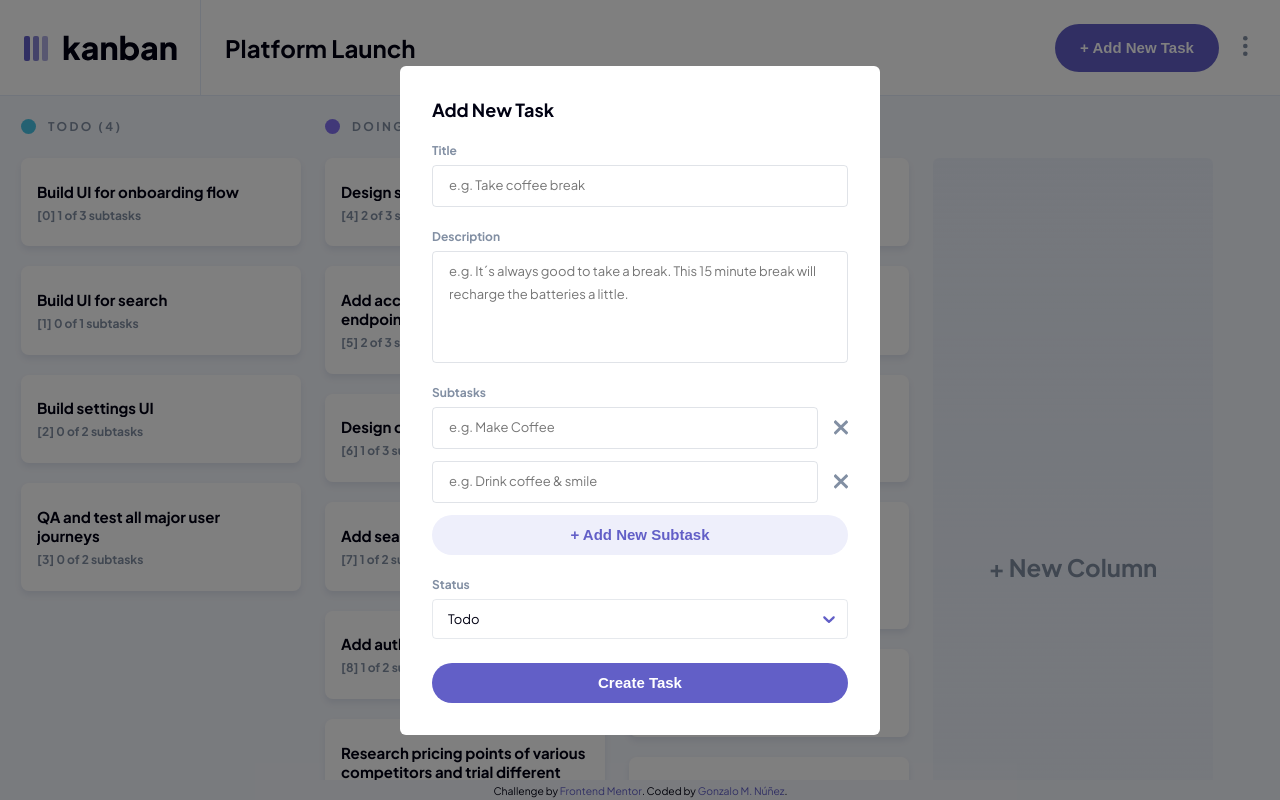
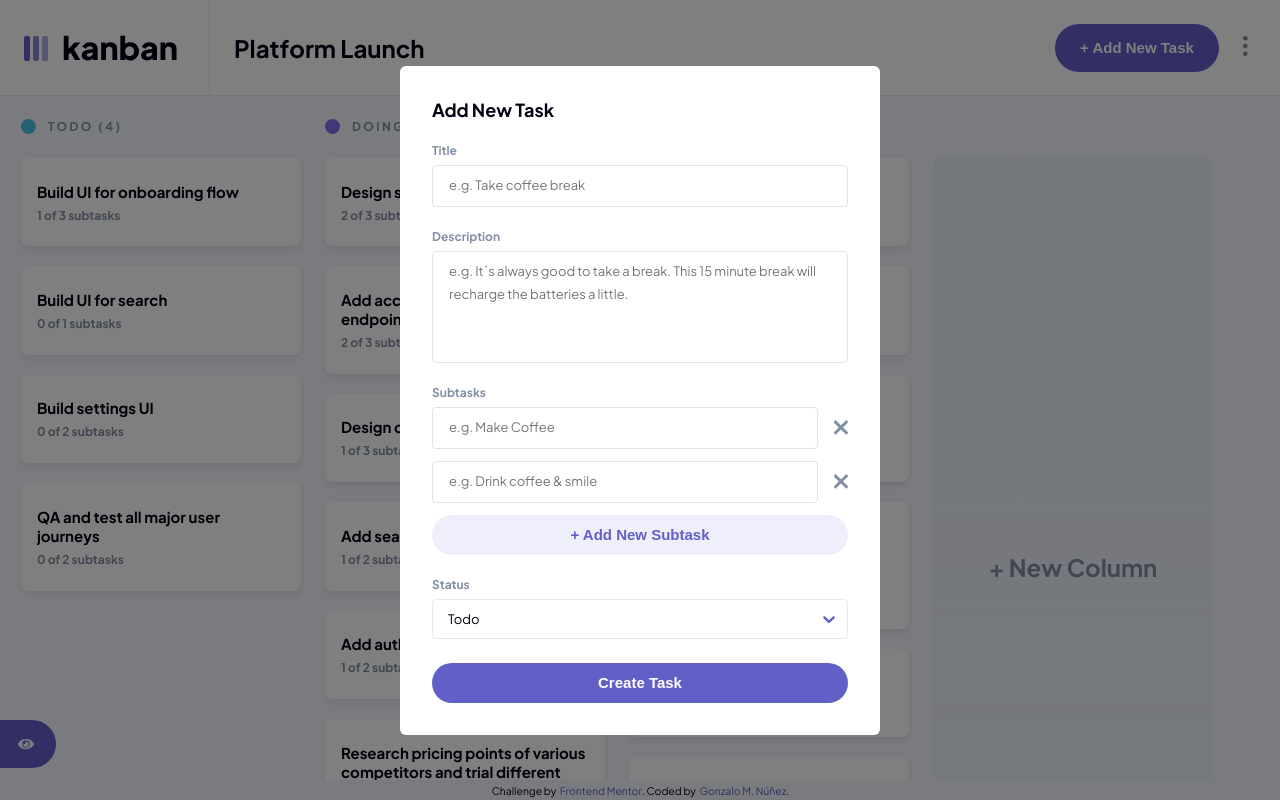
Before and after one commit to gnunez0101/kanban, a React (Vite) app: page / in a window 1280 px wide. Both pictures are taken after a click on the button "+ Add New Task". Built offline with nearby package versions, Linux system fonts and the light colour scheme.

Commit message:
Drag & Drop Animation Ready

```diff
--- a/src/App.tsx
+++ b/src/App.tsx
@@ -85,10 +85,6 @@ function App() {
     }
   }, [database.boards])
 
-  // ----------------------------------------------------------
-  // console.log(`Board: ${currentBoard} => Data: ${dialogsData}`)
-  // ----------------------------------------------------------
-
   if ( currentBoard === null ) return
 
   return (
@@ -158,8 +154,8 @@ function Attribution() {
   const Space = <span>&nbsp;</span>
   return (
     <div className="attribution">
-    Challenge by{Space}<a href="https://www.frontendmentor.io?ref=challenge" target="_blank">Frontend Mentor</a>.
-    Coded by{Space}<a href="https://linkedin.com/in/gnunez0101">Gonzalo M. Núñez</a>.
+    Challenge by{Space}{Space}<a href="https://www.frontendmentor.io?ref=challenge" target="_blank">Frontend Mentor</a>.
+    Coded by{Space}{Space}<a href="https://linkedin.com/in/gnunez0101">Gonzalo M. Núñez</a>.
   </div>
   )
 }
--- a/src/components/Board.tsx
+++ b/src/components/Board.tsx
@@ -15,7 +15,7 @@ export default function Board() {
         ?
         <EmptyColumns />
         :
-        // <AnimatePresence>
+        <AnimatePresence>
           <section className="board">
 
             {/* Columns */}
@@ -35,7 +35,7 @@ export default function Board() {
             </section>
 
           </section>
-        // </AnimatePresence>
+        </AnimatePresence>
       }
     </>
   );
--- a/src/components/Column.css
+++ b/src/components/Column.css
@@ -1,11 +1,10 @@
 .column {
   display: flex;
   flex-direction: column;
-  /* gap: 20px; */
   gap: 9px;
   min-width: calc(280px + 16px);
   max-width: calc(280px + 16px);
-  /* transform-origin: top; */
+  overflow: visible;
 
   &.active {
     background: var(--gradient-1);
@@ -43,9 +42,8 @@
     padding-inline: 8px;
     padding-bottom: 12px;
     height: 100%;
-    transition: background-color 150ms cubic-bezier(0.4, 0, 0.2, 1),
-                opacity 1000ms ease;
-
+    overflow: visible;
+    transition: background-color 150ms cubic-bezier(0.4, 0, 0.2, 1);
 
     &.active {
       background-color: color-mix(in oklab, var(--background-primary) 50%,
--- a/src/components/Column.tsx
+++ b/src/components/Column.tsx
@@ -113,7 +113,7 @@ function Column({ board, column } : {board: number, column: number }) {
         <span className="text">{`${name} (${tasks})`}</span>
       </div>
       <div className= {`column-items ${active ? "active" : ""}`}
-        onDragOver  = { (e) => handleDragOver(e) }
+        onDragOver  = { handleDragOver }
         onDragLeave = { handleDragLeave }
         onDrop      = { handleDragEnd }
       >
--- a/src/components/Task.css
+++ b/src/components/Task.css
@@ -1,4 +1,6 @@
 .task {
+  position: relative;
+  z-index: 0;
   flex-shrink: 0;
   display: flex;
   flex-direction: column;
@@ -34,15 +36,9 @@
     }
   }
 
-  &:active {
-    /* scale: 98%; */
-    /* cursor: grabbing; */
-  }
-
   &.dragging {
     cursor: grabbing;
     outline: 1px solid var(--Lines);
-    z-index: 100;
   }
 }
 
--- a/src/components/Task.tsx
+++ b/src/components/Task.tsx
@@ -36,12 +36,6 @@ function Task( {board, column, task, handleDragStart} :
 
   if (!taskData) return  // When Task is deleted
 
-  const variantTask = {
-    init: { scale: 0.5, y: 50, opacity: 0 },
-    show: { scale: 1,   y:  0, opacity: 1, transition: { duration: 1 } },
-    hide: { scale: 0,   y: 50, opacity: 0, transition: { duration: 2 } }
-  }
-
   function handleDrop(e: any) {
     e.target.classList.remove("dragging")
   }
@@ -51,12 +45,8 @@ function Task( {board, column, task, handleDragStart} :
       <DropIndicator beforeId={task} column={column}/>
       <motion.section className = "task"
         layout
-        layoutId  = {taskData.id}
-        draggable = "true"
-        // variants = {variantTask}
-        // initial  = "init"
-        // animate  = "show"
-        // exit     = "hide"
+        layoutId   = {taskData.id}
+        draggable  = "true"
         initial     = { { scale: 1 } }
         whileHover  = { { scale: [1.05, 1, 1.02], transition: {duration: 0.5} } }
         whileTap    = { { scale: 0.98 } }
@@ -66,7 +56,7 @@ function Task( {board, column, task, handleDragStart} :
       >
         <div className = "task-title">{ database.boards[board].columns[column].tasks[task].title }</div>
         <div className = "subtasks">
-          { `[${taskData.id}] ${countSubTaskCompleted} of ${countSubTaskTotal} subtasks` }
+          { `${countSubTaskCompleted} of ${countSubTaskTotal} subtasks` }
         </div>
       </motion.section>
     </>
```
